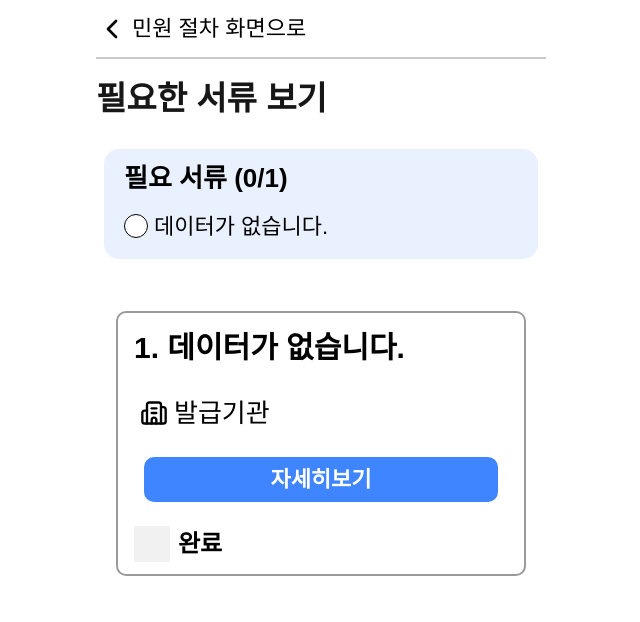
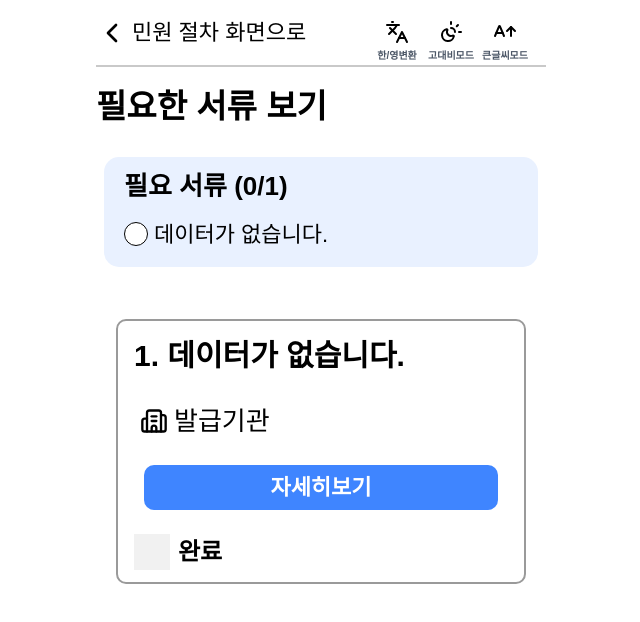
Before and after one commit to kys1122/mijung_project, a Next.js app: page /list/document/1 in a window 1280 px wide. Shown: the top 622 px of the page, without its empty margins (319-959 px from the left). Built offline with nearby package versions, Linux system fonts and the light colour scheme.

Commit message:
EditHighContrast'

```diff
--- a/src/app/list/document/[id]/page.tsx
+++ b/src/app/list/document/[id]/page.tsx
@@ -5,6 +5,7 @@ import { useParams, useRouter } from "next/navigation";
 import React, { useEffect, useState } from "react";
 import { TestData } from "@/app/data/testData";
 import DetailModal from "./detailModal";
+import TopSettings from "@/app/components/TopSettings";
 
 const DocumentScreen : React.FC = () => {
   const router = useRouter();
@@ -38,29 +39,60 @@ const DocumentScreen : React.FC = () => {
     setModalOpen(true);
   };
 
+  //모드
+  const [lang, setLang] = useState<'ko' | 'en'>('ko');
+  const [isHighContrast, setIsHighContrast] = useState(false);
+  const [isLargeFont, setIsLargeFont] = useState(false);
+
+  useEffect(() => {
+    const savedLang = localStorage.getItem('app_lang') as 'ko' | 'en';
+    const savedContrast = localStorage.getItem('app_contrast') === 'true';
+    const savedFont = localStorage.getItem('app_font') === 'true';
+    if (savedLang) setLang(savedLang);
+    if (savedContrast) setIsHighContrast(savedContrast);
+    if (savedFont) setIsLargeFont(savedFont);
+  }, []);
+
+  const handleLang = (newLang: 'ko' | 'en') => { setLang(newLang); localStorage.setItem('app_lang', newLang); };
+  const handleContrast = (val: boolean) => { setIsHighContrast(val); localStorage.setItem('app_contrast', String(val)); };
+  const handleFont = (val: boolean) => { setIsLargeFont(val); localStorage.setItem('app_font', String(val)); };
+
+  const t = {
+    ko: { back: "민원 절차 화면으로", docs: "필요한 서류 보기", need: "필요 서류", read: "자세히보기", voice: "음성으로 듣기", done: "완료", langText: "한/영변환", highContrast: "고대비모드", largeFont: "큰글씨모드" },
+    en: { back: "Back", docs: "Required Docs", need: "required documents", read: "Read more" ,voice: "Listen", done: "Done", langText: "KO/EN", highContrast: "Contrast", largeFont: "Big Font" }
+  }[lang] as any;
+
+  const themeClass = isHighContrast ? "bg-black text-white" : "bg-white text-black";
+  const headerBorder = isHighContrast ? "border-b border-white" : "border-b-2 border-[#C9C9C9]";
+  const textClass = isHighContrast ? 'text-white' : 'text-black'
+
   return(
-    <div className="flex flex-col items-center bg-white">
-      <header className="w-full max-w-[450px] py-3 justify-between border-b-2 border-[#C9C9C9]">
-        <button
-          onClick={() => router.back()}
-          className="flex items-center activate:opacity-40 transition-opacity gap-1"
-        >
-          <ChevronLeft className="w-8 h-8 text-black"/>
-          <span className="text-[22px] text-black">민원 절차 화면으로</span>
-        </button>
-      </header>
-
+    <div className={`flex flex-col items-center ${themeClass}`}>
       <div className="w-full max-w-[450px]">
-        <h1 className="pt-[15px] text-[33px] font-bold">필요한 서류 보기</h1>
-        <div className="mt-[25px] mx-2 pt-[10px] px-5 pb-4 bg-[#E9F1FF] rounded-[15px]">
-          <h2 className="mb-3 text-[26px] font-bold text-black">필요 서류 ({completedCount}/{doc.length})</h2>
+        <header className={`relative w-full max-w-[450px] py-4 justify-between ${headerBorder}`}>
+          <button
+            onClick={() => router.back()}
+            className="flex items-center activate:opacity-40 transition-opacity gap-1"
+          >
+            <ChevronLeft className={`w-8 h-8 ${textClass}`}/>
+            <span className={`${isLargeFont ? 'text-[26px] ': 'text-[22px]'} ${textClass}`}>{t.back}</span>
+          </button>
+          <TopSettings
+            lang={lang} setLang={handleLang}
+            isHighContrast={isHighContrast} setIsHighContrast={handleContrast}
+            isLargeFont={isLargeFont} setIsLargeFont={handleFont} t={t}
+          />
+        </header>
+        <h1 className={`pt-[15px] ${isLargeFont ? 'text-[37px]' : 'text-[33px]'} font-bold`}>{t.docs}</h1>
+        <div className={`mt-[25px] mx-2 pt-[10px] px-5 pb-4 rounded-[15px] ${isHighContrast ? "bg-zinc-800 border-2 border-[#ffd000]" : "bg-[#E9F1FF]"}`}>
+          <h2 className={`mb-3 ${isLargeFont ? 'text-[30px]' : 'text-[26px]'} font-bold ${textClass}`}>{t.need} ({completedCount}/{doc.length})</h2>
           <div className="flex flex-col">
             {doc.map((doc) => (
               <div key={doc.id} className="flex items-center">
                 <div className="w-6 h-6 items-center justify-center border border-black rounded-full bg-white">
                   {doc.isCompleted && <Check className="w-5.5 h-5.5 text-black"/>}
                 </div>
-                <span className={`ml-1.5 text-[22px] font-medium ${doc.isCompleted ? 'text-[#B3B3B3] line-through' : 'text-black'}`}>
+                <span className={`ml-1.5 ${isLargeFont ? 'text-[26px]' : 'text-[22px]'} font-medium ${isHighContrast ? (doc.isCompleted ? 'text-[#8d8d8d] line-through' : 'text-white') : (doc.isCompleted ? 'text-[#B3B3B3] line-through' : 'text-black')}`}>
                   {doc.title}
                 </span>
               </div>
@@ -70,24 +102,24 @@ const DocumentScreen : React.FC = () => {
 
         <div className="flex flex-col gap-7 p-5 mt-8">
           {doc.map((doc => (
-            <div key={doc.id} className={`p-4 py-3 border-2 rounded-[10px] ${doc.isCompleted ? 'border-[#8F8F8F] bg-[#DBDBDB]' : 'border-[#9A9A9A] bg-[#white]'}`}>
-              <h2 className={`text-[30px] font-bold ${doc.isCompleted ? 'text-[#858585]' : 'text-black'}`}>
+            <div key={doc.id} className={`p-4 py-3 border-2 rounded-[10px] ${isHighContrast ? (doc.isCompleted ? 'border-[#ffd000]' : 'border-white') : (doc.isCompleted ? 'border-[#8F8F8F] bg-[#DBDBDB]' : 'border-[#9A9A9A] bg-white')}`}>
+              <h2 className={`${isLargeFont ? 'text-[34px]' : 'text-[30px]'} font-bold ${isHighContrast ? (doc.isCompleted ? 'text-[#858585]' : 'text-white') : (doc.isCompleted ? 'text-[#858585]' : 'text-black')}`}>
                 {doc.id}. {doc.title}
               </h2>
-              <p className={`mx-2 text-[24px] ${doc.isCompleted ? 'text-[#858585]' : 'text-black'}`}>
+              <p className={`mx-2 ${isLargeFont ? 'text-[28px]' : 'text-[24px]'} ${isHighContrast ? (doc.isCompleted ? 'text-[#858585]' : 'text-white') : (doc.isCompleted ? 'text-[#858585]' : 'text-black')}`}>
                 {doc.description}
               </p>
               <div className="px-1.5 mt-6 flex items-center">
-                <Building2 className={`w-7 h-7 ${doc.isCompleted ? 'text-[#858585]' : 'text-black'}`}/>
-                <p className={`pl-1.5 text-[26px] font-medium ${doc.isCompleted ? 'text-[#858585]' : 'text-black'}`}>발급기관</p>
+                <Building2 className={`${isLargeFont ? 'w-9 h-9' : 'w-7 h-7'} ${isHighContrast ? (doc.isCompleted ? 'text-[#858585]' : 'text-white') : (doc.isCompleted ? 'text-[#858585]' : 'text-black')}`}/>
+                <p className={`pl-1.5 ${isLargeFont ? 'text-[30px]' : 'text-[26px]'} font-medium ${isHighContrast ? (doc.isCompleted ? 'text-[#858585]' : 'text-white') : (doc.isCompleted ? 'text-[#858585]' : 'text-black')}`}>발급기관</p>
               </div>
-              <p className={`mx-2.5 text-[20px] ${doc.isCompleted ? 'text-[#858585]' : 'text-black'}`}>{doc.institution}</p>
+              <p className={`mx-2.5 ${isLargeFont ? 'text-[24px]' : 'text-[20px]'} ${isHighContrast ? (doc.isCompleted ? 'text-[#858585]' : 'text-white') : (doc.isCompleted ? 'text-[#858585]' : 'text-black')}`}>{doc.institution}</p>
               <div className="flex flex-col">
                 <button
                   onClick={() => handleOpenDetail(doc)}
-                  className="mb-2 mx-2.5 mt-6 py-1.5 flex items-center justify-center bg-[#3F85FF] rounded-[10px] text-white text-[22px] font-bold"
+                  className={`mb-2 mx-2.5 mt-6 py-1.5 flex items-center justify-center rounded-[10px] ${isLargeFont ? 'text-[26px]' : 'text-[22px]'} font-bold ${isHighContrast ? 'bg-[#ffd000] text-black': 'bg-[#3F85FF] text-white'}`}
                 >
-                  자세히보기
+                  {t.read}
                 </button>
                 <DetailModal
                   isOpen={modalOpen}
@@ -101,12 +133,11 @@ const DocumentScreen : React.FC = () => {
                   <div className={`w-9 h-9 flex items-center justify-center ${doc.isCompleted ? 'bg-[#8F8F8F]' : 'bg-[#F1F1F1]'}`}>
                     {doc.isCompleted && <Check className="text-white w-7 h-7"/>}
                   </div>
-                  <span className={`ml-2 text-[24px] font-bold ${doc.isCompleted ? 'text-[#858585]' : 'text-black'}`}>완료</span>
+                  <span className={`ml-2 ${isLargeFont ? 'text-[28px]' : 'text-[24px]'} font-bold ${isHighContrast ? (doc.isCompleted ? 'text-[#858585]' : 'text-white') : (doc.isCompleted ? 'text-[#858585]' : 'text-black')}`}>{t.done}</span>
                 </button>
               </div>
             </div>
           )))}
-
         </div>
       </div>
     </div>
--- a/src/app/qa/page.tsx
+++ b/src/app/qa/page.tsx
@@ -220,7 +220,7 @@ export default function QaPage() {
             <p className="text-[20px] font-bold mb-4">{t.q4_text}</p>
             <textarea
               placeholder={t.textareaPlaceholder}
-              className={`w-full h-[120px] p-4 rounded-[10px] border mb-5 resize-none outline-none ${isHighContrast ? "text-[#ffffff]" : "text-black"} font-medium ${fontSizeClass} ${inputClass}`}
+              className={`w-full h-[120px] p-4 rounded-[10px] border mb-5 resize-none outline-none ${isHighContrast ? "text-white" : "text-black"} font-medium ${fontSizeClass} ${inputClass}`}
               value={selections.detail}
               onChange={(e) => setSelections({...selections, detail: e.target.value})}
             />
```
Also changed, not shown: src/app/list/procedure/[id]/page.tsx (+7 -7 lines).
